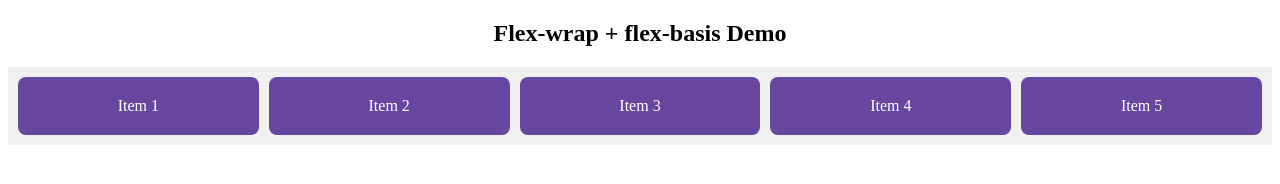
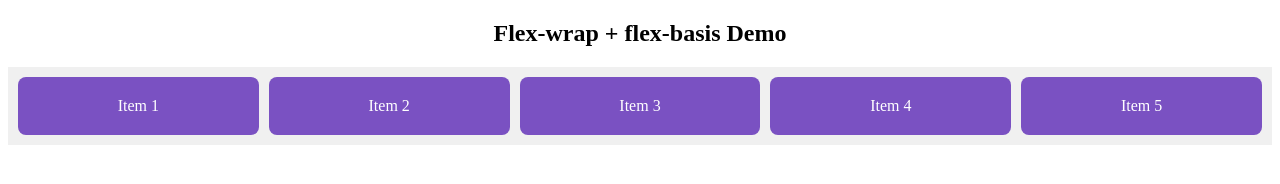
Before and after one commit to kaveeshagim/flexbox-demo, a plain HTML site: page index.html in a window 1280 px wide. Drawn offline with Linux system fonts and the light colour scheme.

Commit message:
Update background color of item in flexbox demo

```diff
--- a/index.html
+++ b/index.html
@@ -15,7 +15,7 @@
 
       .item {
         flex: 1 1 200px; /* grow, shrink, basis */
-        background-color: #6746a0;
+        background-color: #7a51c2;
         color: white;
         padding: 20px;
         text-align: center;
```
